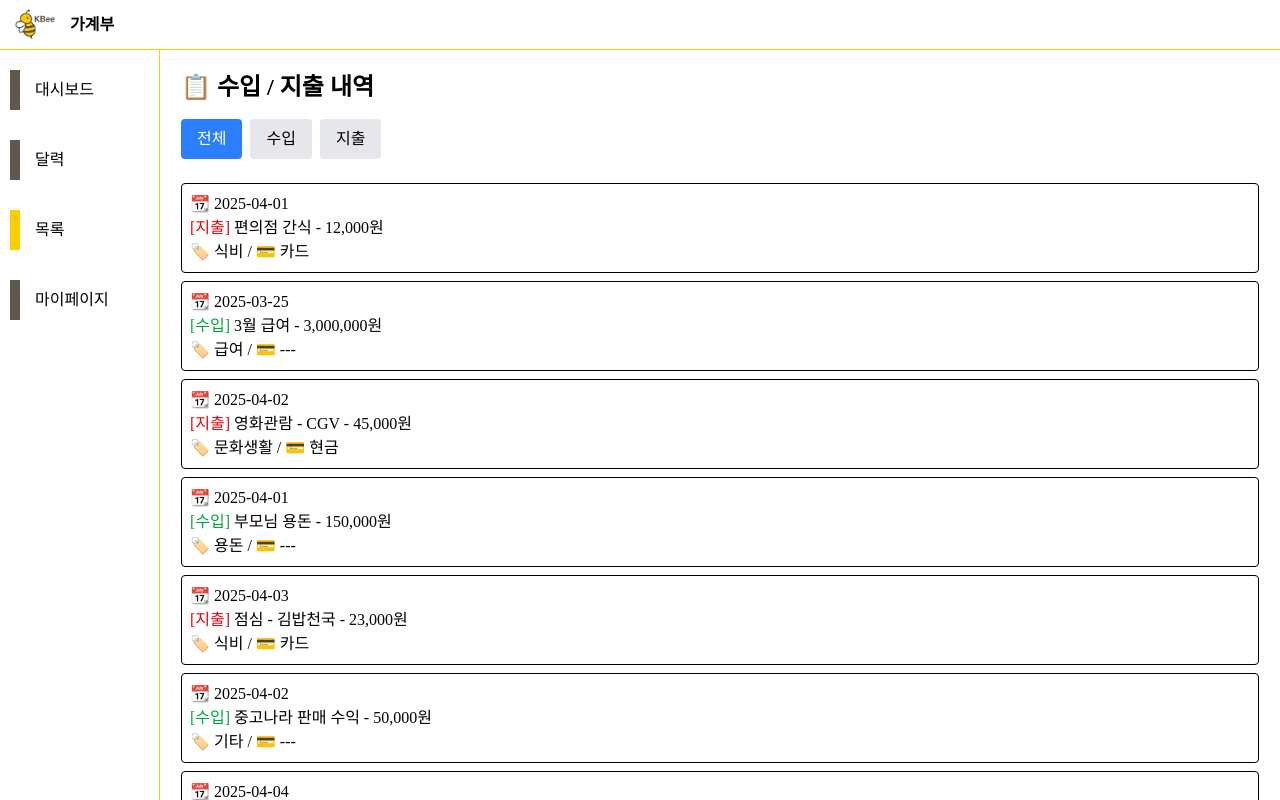
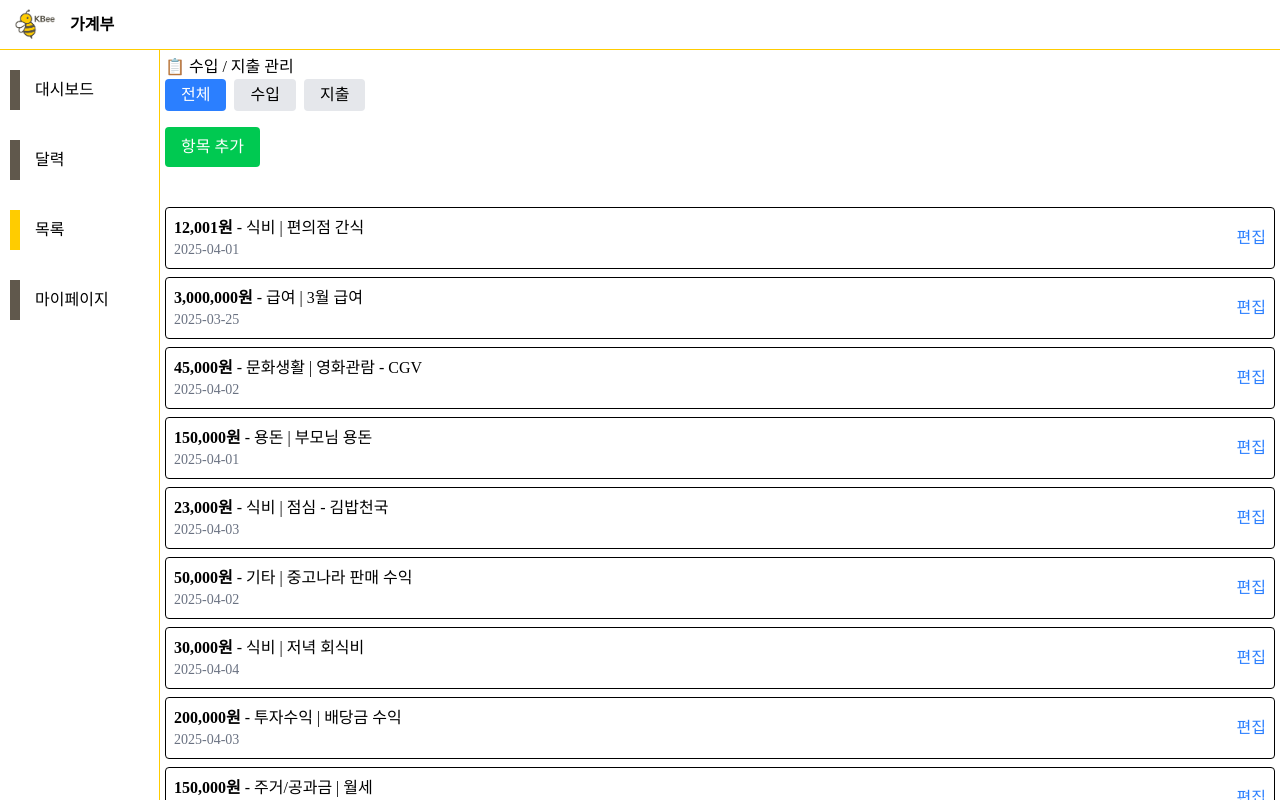
Before and after one commit to khyej/KBee, a Vue app in the folder kbee-vue/: page /history in a window 1280 px wide. Shown: the top 800 px of the page. Built offline with nearby package versions, Linux system fonts and the light colour scheme; data requests are answered from the project's data file; a web font is replaced by a local one.

Commit message:
수입지출 편집 추가기능 추가

```diff
--- /dev/null
+++ b/kbee-vue/src/components/EditHistory.vue
@@ -0,0 +1,178 @@
+<template>
+    <div>
+        <div class="flex gap-2 mb-4">
+            <button @click="mode = 'all'" :class="btnClass('all')">전체</button>
+            <button @click="mode = 'income'" :class="btnClass('income')">수입</button>
+            <button @click="mode = 'expense'" :class="btnClass('expense')">지출</button>
+        </div>
+
+        <!-- 추가 버튼 -->
+        <button @click="showAddModal = true" class="bg-green-500 text-white px-4 py-2 rounded mb-4">항목 추가</button>
+
+        <!-- 항목 리스트 -->
+        <div class="mt-6">
+            <div v-for="item in filteredList" :key="item.id" class="border p-2 mb-2 rounded relative">
+                <div class="flex justify-between">
+                    <div>
+                        <p><strong>{{ item.amount.toLocaleString() }}원</strong> - {{ item.category }} | {{
+                            item.description }}</p>
+                        <p class="text-sm text-gray-500">{{ item.date }}</p>
+                    </div>
+                    <button @click="openEditModal(item)" class="text-blue-500">편집</button>
+                </div>
+            </div>
+        </div>
+
+        <!-- 추가 모달 -->
+        <div v-if="showAddModal" class="fixed inset-0 bg-black bg-opacity-50 flex items-center justify-center">
+            <div class="bg-white p-6 rounded shadow w-full max-w-md">
+                <h3 class="text-lg font-semibold mb-4">항목 추가</h3>
+                <form @submit.prevent="handleSubmit" class="space-y-2">
+                    <input v-model="form.amount" type="number" placeholder="금액" required
+                        class="border px-2 py-1 w-full" />
+                    <input v-model="form.category" type="text" placeholder="카테고리" required
+                        class="border px-2 py-1 w-full" />
+                    <input v-if="mode === 'expense'" v-model="form.payment_method" type="text" placeholder="결제수단"
+                        class="border px-2 py-1 w-full" />
+                    <input v-model="form.description" type="text" placeholder="설명" class="border px-2 py-1 w-full" />
+                    <input v-model="form.date" type="date" required class="border px-2 py-1 w-full" />
+                    <div class="flex justify-end gap-2 mt-4">
+                        <button type="button" @click="showAddModal = false" class="text-gray-500">취소</button>
+                        <button type="submit" class="bg-green-500 text-white px-4 py-1 rounded">추가</button>
+                    </div>
+                </form>
+            </div>
+        </div>
+
+        <!-- 편집 모달 -->
+        <div v-if="editingItem" class="fixed inset-0 bg-black bg-opacity-50 flex items-center justify-center">
+            <div class="bg-white p-6 rounded shadow w-full max-w-md">
+                <h3 class="text-lg font-semibold mb-4">항목 수정</h3>
+                <input v-model="editForm.amount" type="number" placeholder="금액" class="border px-2 py-1 w-full mb-2" />
+                <input v-model="editForm.category" type="text" placeholder="카테고리"
+                    class="border px-2 py-1 w-full mb-2" />
+                <input v-if="editingItem.type === 'expense'" v-model="editForm.payment_method" type="text"
+                    placeholder="결제수단" class="border px-2 py-1 w-full mb-2" />
+                <input v-model="editForm.description" type="text" placeholder="설명"
+                    class="border px-2 py-1 w-full mb-2" />
+                <input v-model="editForm.date" type="date" class="border px-2 py-1 w-full mb-2" />
+                <div class="flex justify-end gap-2">
+                    <button @click="cancelEdit" class="text-gray-500">취소</button>
+                    <button @click="deleteItem(editingItem)" class="bg-red-500 text-white px-4 py-1 rounded">삭제</button>
+                    <button @click="applyEdit(editingItem)"
+                        class="bg-yellow-500 text-white px-4 py-1 rounded">수정</button>
+                </div>
+            </div>
+        </div>
+    </div>
+</template>
+
+<script setup>
+import { ref, reactive, computed, onMounted } from 'vue'
+import axios from 'axios'
+
+const mode = ref('all')
+const incomes = ref([])
+const expenses = ref([])
+const showAddModal = ref(false)
+const editingItem = ref(null)
+const editForm = reactive({
+    amount: '',
+    category: '',
+    payment_method: '',
+    description: '',
+    date: ''
+})
+
+const form = reactive({
+    amount: '',
+    category: '',
+    payment_method: '',
+    description: '',
+    date: ''
+})
+
+const fetchData = async () => {
+    const res1 = await axios.get('http://localhost:3001/incomes?user_id=1')
+    const res2 = await axios.get('http://localhost:3001/expenses?user_id=1')
+    incomes.value = res1.data.map(i => ({ ...i, type: 'income' }))
+    expenses.value = res2.data.map(e => ({ ...e, type: 'expense' }))
+}
+
+onMounted(fetchData)
+
+const filteredList = computed(() => {
+    if (mode.value === 'income') return [...incomes.value].sort(byId)
+    if (mode.value === 'expense') return [...expenses.value].sort(byId)
+    return [...incomes.value, ...expenses.value].sort(byId)
+})
+
+const byId = (a, b) => Number(a.id) - Number(b.id)
+
+const getNextId = (list) => {
+    const ids = list.map(item => Number(item.id))
+    const max = ids.length ? Math.max(...ids) : 0
+    return String(max + 1)
+}
+
+const handleSubmit = async () => {
+    const data = {
+        id: getNextId([...incomes.value, ...expenses.value]),
+        user_id: '1',
+        amount: Number(form.amount),
+        category: form.category,
+        description: form.description,
+        date: form.date
+    }
+    if (mode.value === 'expense') data.payment_method = form.payment_method
+    const url = `http://localhost:3001/${mode.value}s`
+    await axios.post(url, data)
+    Object.assign(form, { amount: '', category: '', payment_method: '', description: '', date: '' })
+    showAddModal.value = false
+    await fetchData()
+}
+
+const deleteItem = async (item) => {
+    const url = `http://localhost:3001/${item.type}s/${item.id}`
+    await axios.delete(url)
+    await fetchData()
+    editingItem.value = null
+}
+
+const openEditModal = (item) => {
+    editingItem.value = { ...item }
+    Object.assign(editForm, item)
+}
+
+const cancelEdit = () => {
+    editingItem.value = null
+}
+
+const applyEdit = async (item) => {
+    const url = `http://localhost:3001/${item.type}s/${item.id}`
+    const updated = {
+        ...item,
+        amount: Number(editForm.amount),
+        category: editForm.category,
+        description: editForm.description,
+        date: editForm.date
+    }
+    if (item.type === 'expense') updated.payment_method = editForm.payment_method
+    await axios.put(url, updated)
+    await fetchData()
+    editingItem.value = null
+}
+
+const btnClass = (type) => {
+    return mode.value === type
+        ? 'bg-blue-500 text-white px-4 py-1 rounded'
+        : 'bg-gray-200 text-black px-4 py-1 rounded'
+}
+</script>
+
+<style scoped>
+input {
+    display: block;
+    width: 100%;
+}
+</style>
--- a/kbee-vue/src/db.json
+++ b/kbee-vue/src/db.json
@@ -12,11 +12,12 @@
     {
       "id": "1",
       "user_id": "1",
-      "amount": 12000,
+      "amount": 12001,
       "category": "식비",
       "payment_method": "카드",
       "description": "편의점 간식",
-      "date": "2025-04-01"
+      "date": "2025-04-01",
+      "type": "expense"
     },
     {
       "id": "3",
--- a/kbee-vue/src/views/HistoryView.vue
+++ b/kbee-vue/src/views/HistoryView.vue
@@ -1,57 +1,10 @@
 <template>
-    <div class="p-4">
-        <h2 class="text-2xl font-bold mb-4">📋 수입 / 지출 내역</h2>
-
-        <div class="flex space-x-2 mb-6">
-            <button type="button" @click="mode = 'all'" :class="btnClass('all')">전체</button>
-            <button type="button" @click="mode = 'income'" :class="btnClass('income')">수입</button>
-            <button type="button" @click="mode = 'expense'" :class="btnClass('expense')">지출</button>
-        </div>
-
-        <ul>
-            <li v-for="item in filteredList" :key="item.type + '-' + item.id" class="mb-2 p-2 border rounded">
-                <p>📆 {{ item.date }}</p>
-                <p>
-                    <span :class="item.type === 'income' ? 'text-green-600' : 'text-red-600'">
-                        [{{ item.type === 'income' ? '수입' : '지출' }}]
-                    </span>
-                    {{ item.description }} - {{ item.amount.toLocaleString() }}원
-                </p>
-                <p>🏷️ {{ item.category }} / 💳 {{ item.payment_method || '---' }}</p>
-            </li>
-        </ul>
+    <div>
+        <h2>📋 수입 / 지출 관리</h2>
+        <EditHistory />
     </div>
 </template>
 
 <script setup>
-import { ref, computed, onMounted } from 'vue'
-import axios from 'axios'
-
-const mode = ref('all')
-const allList = ref([])
-
-const fetchData = async () => {
-    const [incomesRes, expensesRes] = await Promise.all([
-        axios.get('http://localhost:3001/incomes?user_id=1'),
-        axios.get('http://localhost:3001/expenses?user_id=1'),
-    ])
-
-    const incomes = incomesRes.data.map(item => ({ ...item, type: 'income' }))
-    const expenses = expensesRes.data.map(item => ({ ...item, type: 'expense' }))
-
-    allList.value = [...incomes, ...expenses].sort((a, b) => a.id - b.id)
-}
-
-const filteredList = computed(() => {
-    if (mode.value === 'all') return allList.value
-    return allList.value.filter(item => item.type === mode.value)
-})
-
-const btnClass = (type) => {
-    return mode.value === type
-        ? 'bg-blue-500 text-white px-4 py-2 rounded'
-        : 'bg-gray-200 text-black px-4 py-2 rounded'
-}
-
-onMounted(fetchData)
+import EditHistory from '@/components/EditHistory.vue'
 </script>
```
